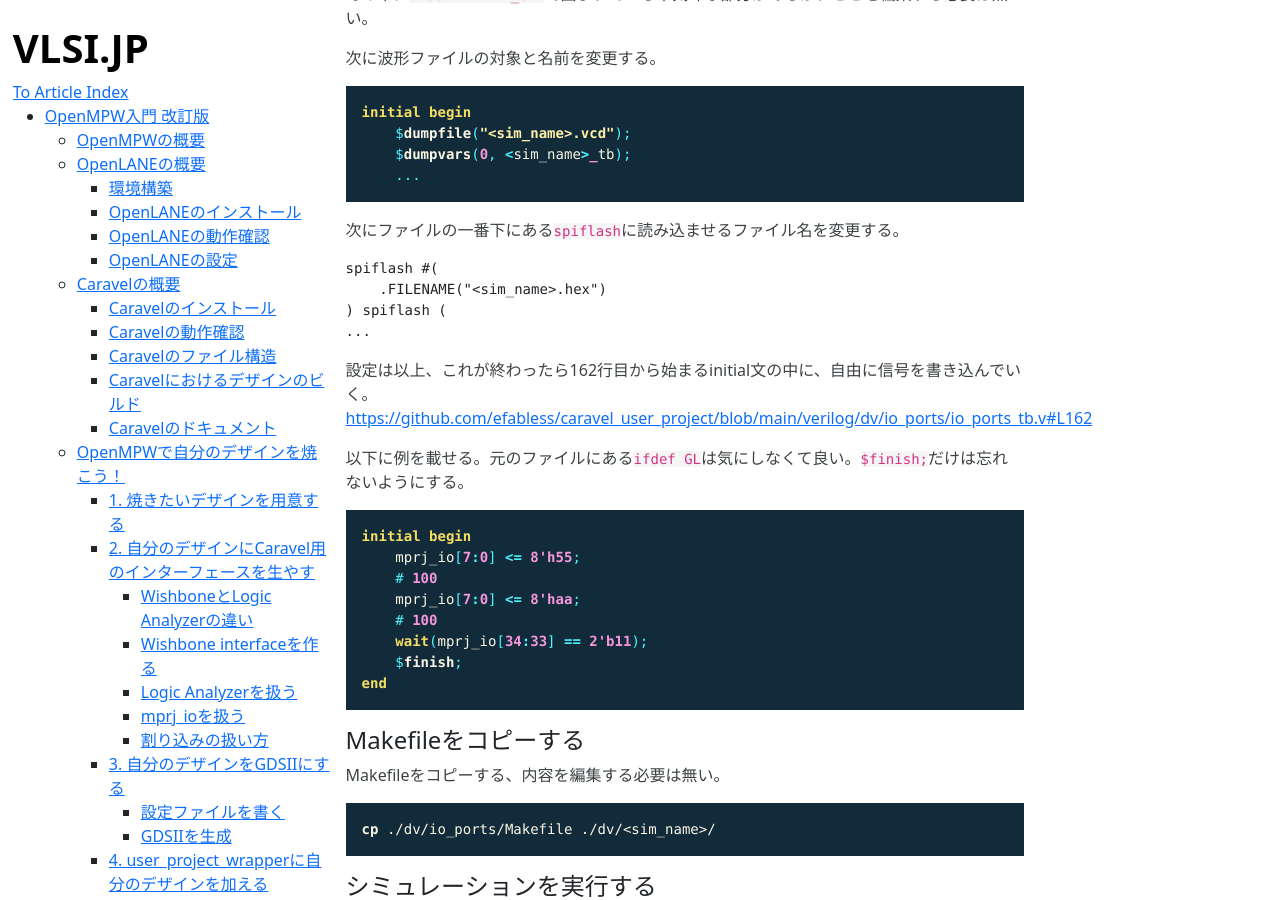
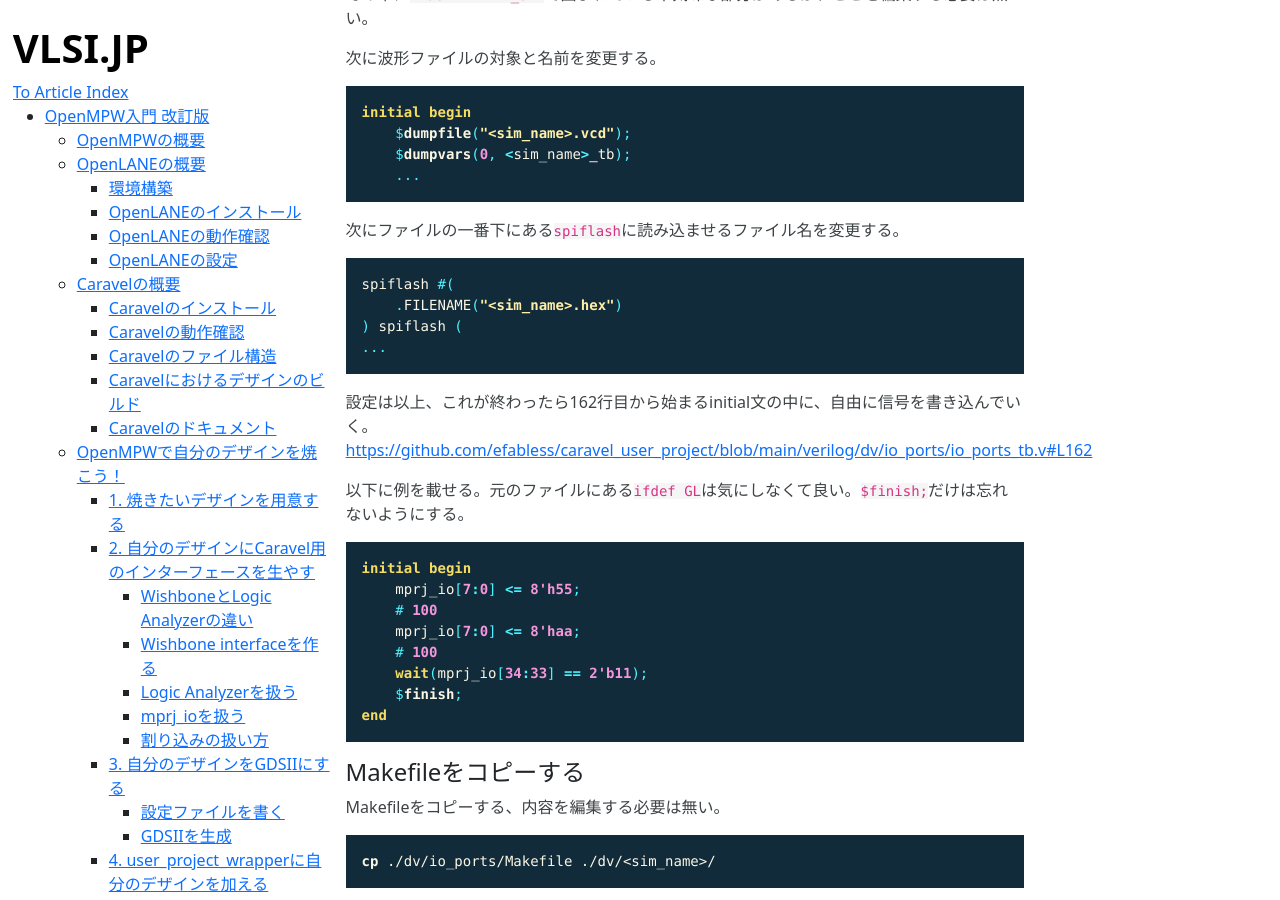
Before and after one commit to Cra2yPierr0t/Cra2yPierr0t.github.io, a Jekyll site: the page built from OpenMPW.md, in a window 1280 px wide and 900 px high, scrolled down 21013 px. Built offline with Jekyll 4.4.1, drawn with Linux system fonts in a browser that asks for light colours.

Commit message:
fixed typo

````diff
--- a/OpenMPW.md
+++ b/OpenMPW.md
@@ -723,7 +723,7 @@ initial begin
 ```
 
 次にファイルの一番下にある`spiflash`に読み込ませるファイル名を変更する。
-```vering
+```verilog
 spiflash #(
     .FILENAME("<sim_name>.hex")
 ) spiflash (
````
